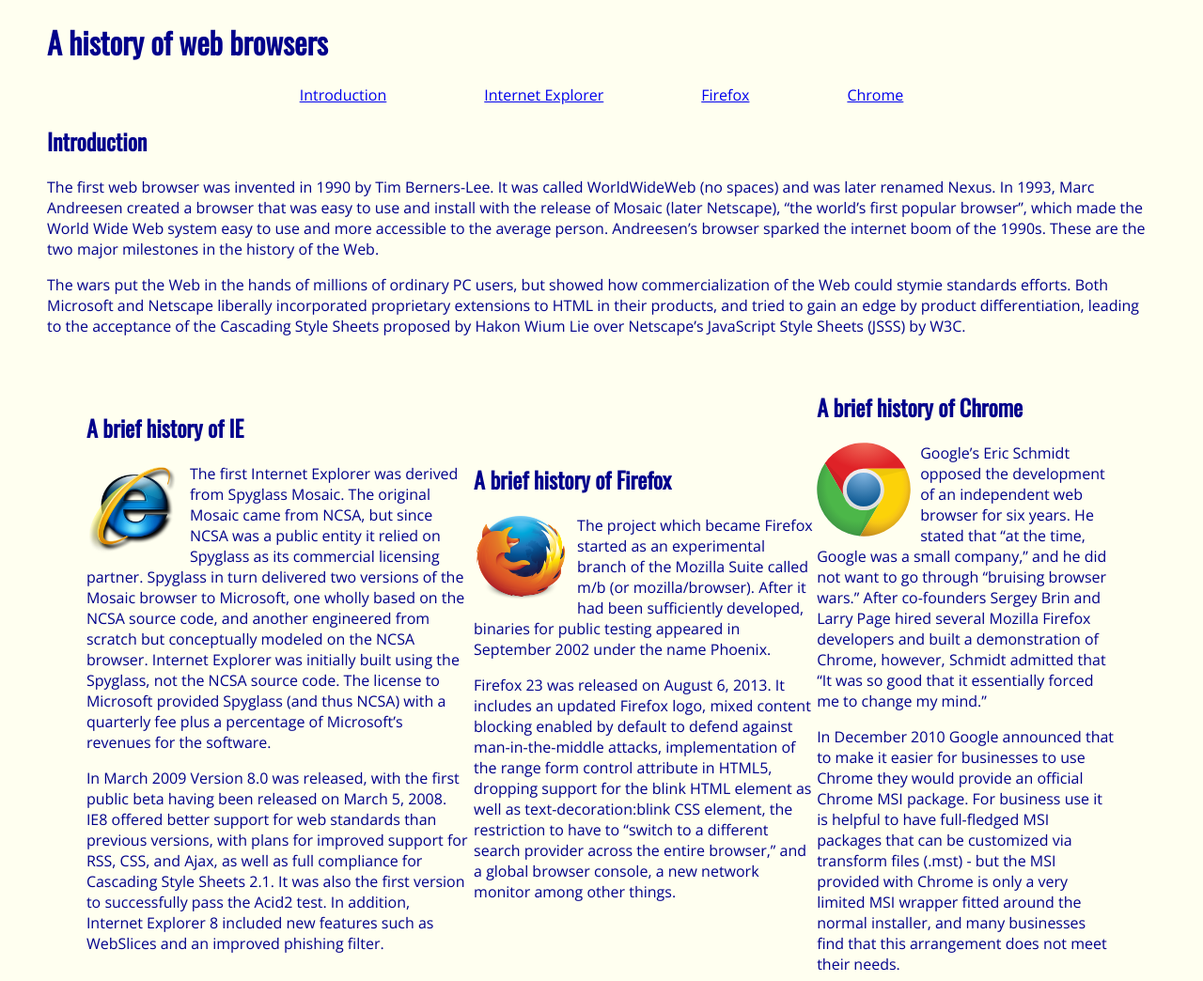
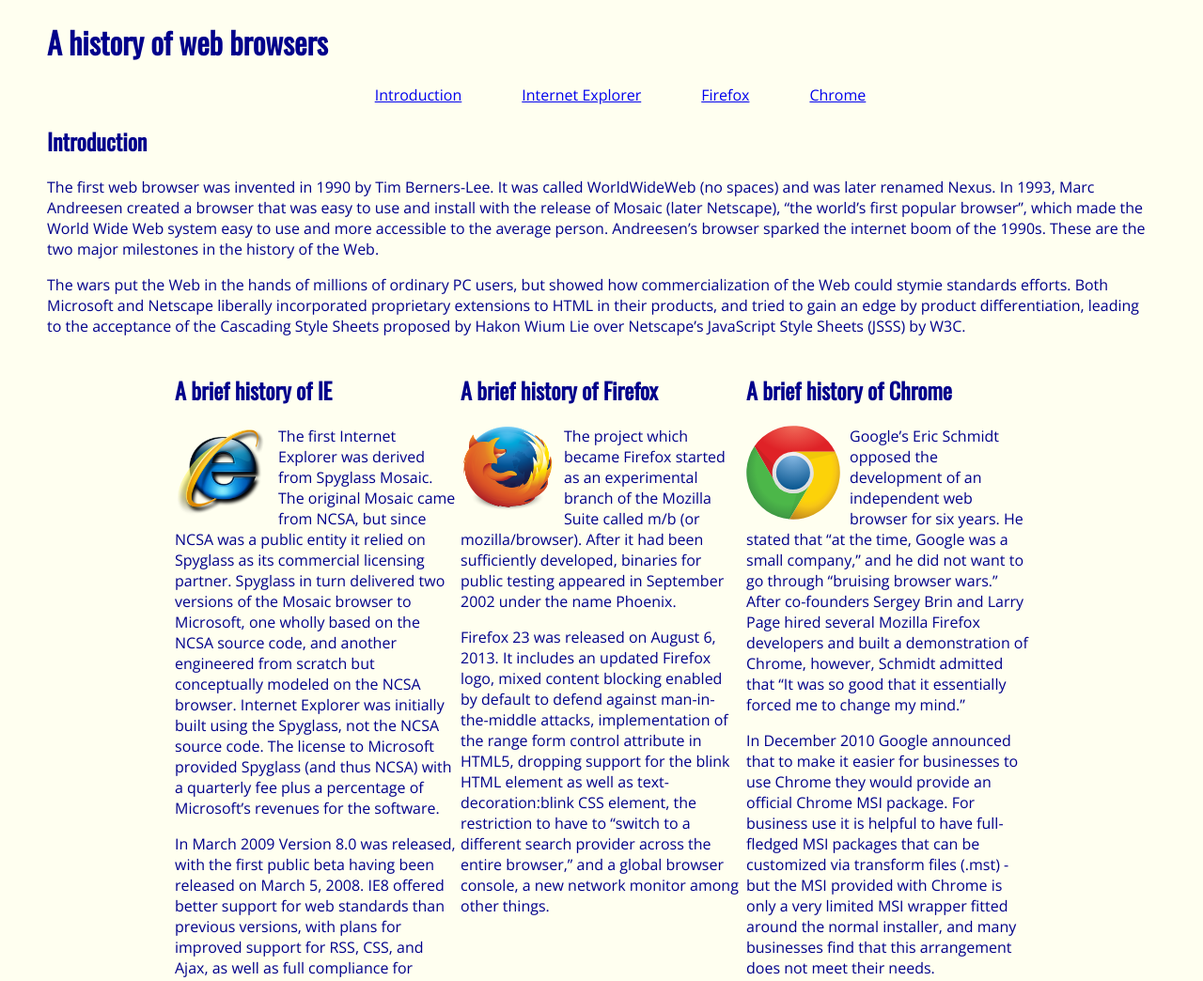
Before and after one commit to jessbandol/ITM352_repo, a website: page WODs/BrowserHistory3/index.html in a window 1280 px wide. Shown: the top 1044 px of the page at 94% size. Drawn offline with nearby package versions, Linux system fonts and the light colour scheme.

Commit message:
update wod3

```diff
--- a/WODs/BrowserHistory3/index.html
+++ b/WODs/BrowserHistory3/index.html
@@ -23,8 +23,9 @@
     <p>
         The wars put the Web in the hands of millions of ordinary PC users, but showed how commercialization of the Web could stymie standards efforts. Both Microsoft and Netscape liberally incorporated proprietary extensions to HTML in their products, and tried to gain an edge by product differentiation, leading to the acceptance of the Cascading Style Sheets proposed by Hakon Wium Lie over Netscape’s JavaScript Style Sheets (JSSS) by W3C.
     </p>
+
 <table class="center">
-<td>
+<td style="vertical-align: top;">
     <h2>A brief history of IE</h2>
     <img src="ie-logo.png" width="100px">
     <p>
@@ -34,7 +35,7 @@
         In March 2009 Version 8.0 was released, with the first public beta having been released on March 5, 2008. IE8 offered better support for web standards than previous versions, with plans for improved support for RSS, CSS, and Ajax, as well as full compliance for Cascading Style Sheets 2.1. It was also the first version to successfully pass the Acid2 test. In addition, Internet Explorer 8 included new features such as WebSlices and an improved phishing filter.
     </p>
 </td>
-<td>
+<td style="vertical-align: top;">
     <h2>A brief history of Firefox</h2>
     <img src="Mozilla_Firefox_logo.png" width="100px" height="93px">
     <p>
@@ -44,7 +45,7 @@
         Firefox 23 was released on August 6, 2013. It includes an updated Firefox logo, mixed content blocking enabled by default to defend against man-in-the-middle attacks, implementation of the range form control attribute in HTML5, dropping support for the blink HTML element as well as text-decoration:blink CSS element, the restriction to have to “switch to a different search provider across the entire browser,” and a global browser console, a new network monitor among other things.
     </p>
 </td>
-<td>
+<td style="vertical-align: top;">
     <h2>A brief history of Chrome</h2>
     <img src="Google_Chrome_icon.svg" width="100px">
     <p>
--- a/WODs/BrowserHistory3/style.css
+++ b/WODs/BrowserHistory3/style.css
@@ -23,18 +23,18 @@
 
 nav li {
     display: inline-block;
-    padding-left: 50px;
-    padding-right: 50px;
+    padding-left: 30px;
+    padding-right: 30px;
 }
-nav ul{
+ul {
     text-align: center;
-    padding: 0px;
+}
+
+td {
+    width: 300px;
 }
 
 .center {
-    float: none;
-    display: inline-table;
-    margin-left: 20px;
-    margin-right: 20px;
-    padding: .5cm;
+    margin-left: auto;
+    margin-right: auto;
 }
```
